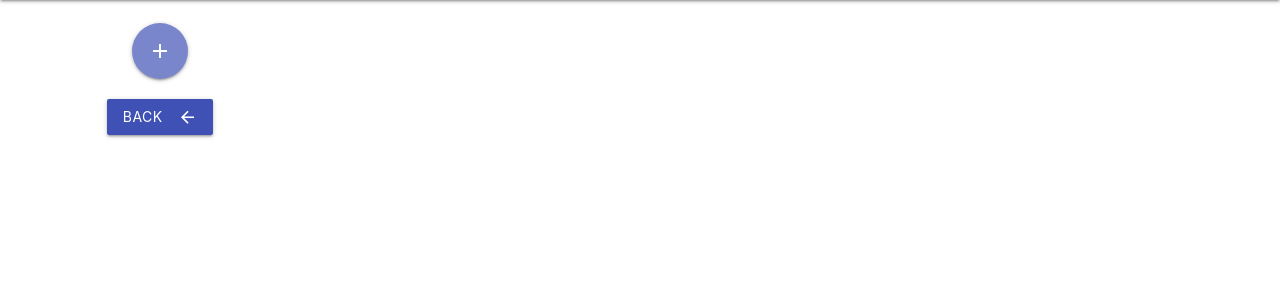
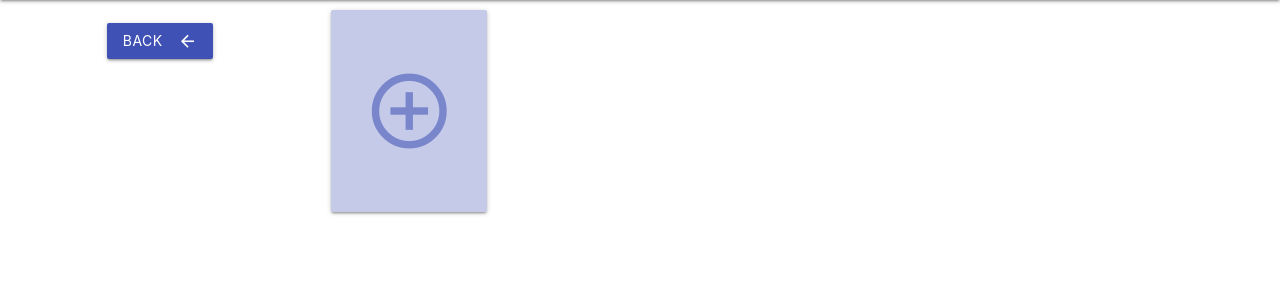
Before and after one commit to Code-Institute-Submissions/project-flask-app, a Flask app: template templates/showcases.html in a window 1280 px wide. Shown: the part 64-364 px from the top of the page. Run offline with Flask 2, Linux system fonts and the light colour scheme; the template is opened without the code that fills it, so the values that code supplies are empty; some libraries are stand-ins or nearby versions.

Commit message:
added cards for the cases

```diff
--- a/static/css/style.css
+++ b/static/css/style.css
@@ -1,4 +1,5 @@
 /*------------------------------------------------------------------colors, bg-colors*/
+
 .nav-text-color-mobile {
     color: white;
 }
@@ -10,6 +11,7 @@
 
 
 /*------------------------------------------------------------------special paddings, positions*/
+
 .projects-wrapper {
     margin-left: 20px;
     margin-right: 20px
@@ -43,9 +45,34 @@
     margin: 20px;
 }
 
+.margin-bottom-btn {
+    margin-bottom: 20px;
+}
 
 
-/*------------------------------------------------------------------index*/
-.card-add-project {
+/*------------------------------------------------------------------show-cases*/
 
+.show-cases-card {
+    min-height: 182px;
+    margin: 10px 10px 10px 10px;
 }
+
+.show-cases-card-title {
+    color: black;
+    text-decoration: none;
+}
+
+.show-cases-img {
+    object-fit: cover;
+    max-height: 100px;
+}
+
+
+
+
+
+@media screen and (min-width: 403px) {
+    .margin-bottom-btn {
+        margin-bottom: 0px;
+    }
+}
--- a/templates/index.html
+++ b/templates/index.html
@@ -17,7 +17,7 @@
         <div class="col l4 m6 s12">
             <div class="card project-cards hoverable">
                 <div class="card-image">
-                    <img class="project-card-img" {% if project.image and project.image[0:4]=="http" %} src={{project.image}} {% else %} src="https://images.pexels.com/photos/247772/pexels-photo-247772.jpeg?auto=compress&cs=tinysrgb&dpr=2&h=650&w=940" {% endif %}>
+                    <img class="project-card-img" {% if project.image and project.image[0:4]=="http" %} src="{{project.image}}" {% else %} src="https://images.pexels.com/photos/247772/pexels-photo-247772.jpeg?auto=compress&cs=tinysrgb&dpr=2&h=650&w=940" {% endif %}>
                     <span class="card-title">{{project.project}}</span>
                     <a href="{{url_for('add_case', project_id=project._id, project_title=project.project)}}" class="indigo lighten-2 btn-floating halfway-fab waves-effect waves-light red"><i class="material-icons">add</i></a>
                 </div>
--- a/templates/showcases.html
+++ b/templates/showcases.html
@@ -2,42 +2,42 @@
 
 <div class="row">
     <div class="col l3 m12 s12">
-        <div class="row center-align">
+        <div class="center-align">
             <h4>{{cases_title}}</h4>
             <p class="show-cases-project-description">{{project.description}}</p>
-            <div class="row">
-                <a href="{{url_for('add_case', project_id=project._id, project_title=cases_title)}}" class="indigo lighten-2 btn-floating btn-large waves-effect waves-light red"><i class="material-icons">add</i></a>
-            </div>
-            <div class="row">
+            <div class="col s12">
                 <a href="{{url_for('show_index')}}" class="indigo waves-effect waves-light btn"><i class="material-icons right">arrow_back</i>back</a>
             </div>
         </div>
     </div>
     <div class="col l9 m12 s12">
+        <div class="col l2 m4 s12 card hoverable show-cases-card indigo lighten-4">
+            <a class="project-card-icon" href="{{url_for('add_case', project_id=project._id, project_title=cases_title)}}">
+                <div class="show-cases-card valign-wrapper">
+                    <i class="btn-add-project large material-icons button-color">add_circle_outline</i>
+                </div>
+            </a>
+        </div>
         {% for case in cases %}
-        <div class="col l4 m6 s12">
+        <div class="col l2 m4 s12 card hoverable center-align show-cases-card">
+            {% for key, value in case.items() %} {% if key != "_id" and key!="project" and key[0:5] != "video" %} {% if key[0:6] == "image0" %}
             <a href="{{url_for('show_single_case', project_title=project.project, case_id=case._id)}}">
-                <div class="card hoverable">
-                    <div class="card-content">
-                        {% for key, value in case.items() %} {% if key != "_id" and key!="project" and key[0:5] != "video" %}
-                        {% if key[0:6] == "image0" %}
-                        <div class="card-image">
-                            <img src="{{value}}">
-                        </div>
-                        {% elif key[0:5] != "image" %}
-                        <p>{{key}}: {{value}}</p>
-                        {% endif %}{% endif %} {% endfor %}
-                    </div>
+                <div class="s12 card-image">
+                    <img class="show-cases-img" src="{{value}}" alt="case cover photo">
+                </div>
             </a>
-
-            <div class=right-align>
+            {% elif key == "title" %}
+            <a href="{{url_for('show_single_case', project_title=project.project, case_id=case._id)}}">
+                <div class="col s12">
+                    <h5 class="show-cases-card-title">{{value}}</h5>
+                </div>
+            </a>
+            {% endif %}{% endif %} {% endfor %}
+            <div class="col s12">
                 <a class="project-card-icon" href="{{url_for('edit_single_case', project_title=project.project, case_id=case._id)}}"><i class="small material-icons">edit</i></a>
                 <a class="project-card-icon" href="{{url_for('edit_single_case', project_title=project.project, case_id=case._id)}}"><i class="small material-icons">delete</i></a>
             </div>
-            </div>
         </div>
-
-
         {% endfor %} {% endblock%}
     </div>
 </div>
--- a/templates/showsinglecase.html
+++ b/templates/showsinglecase.html
@@ -6,6 +6,7 @@
 <div class="container">
     <div class="row center-align">
         <h4>{{case.project}}</h4>
+        <h5>{{case.title}}</h5>
 
         <table class="highlight">
             <tbody>
```
Also changed, not shown: templates/addcase.html (+9 -2 lines).
